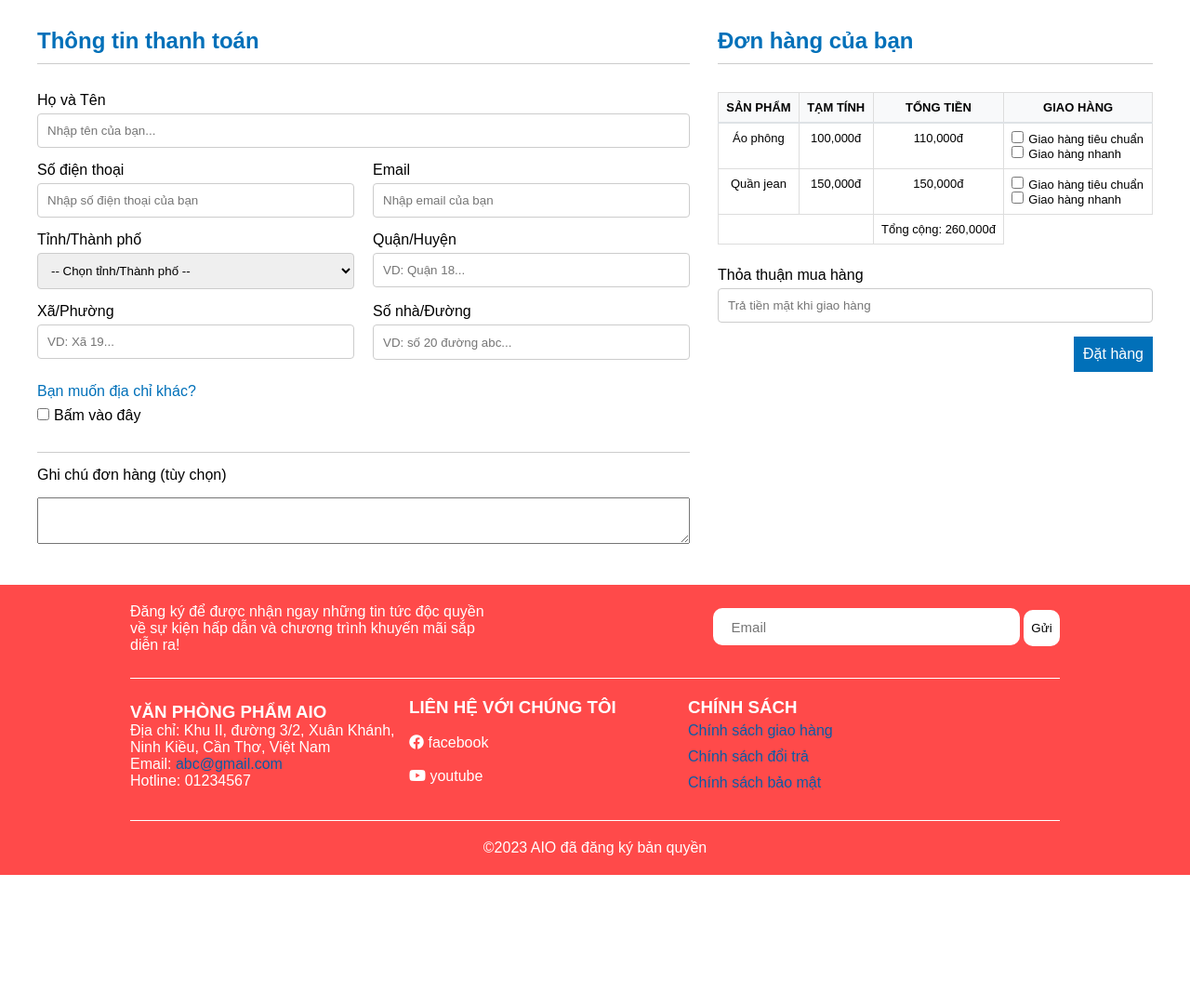
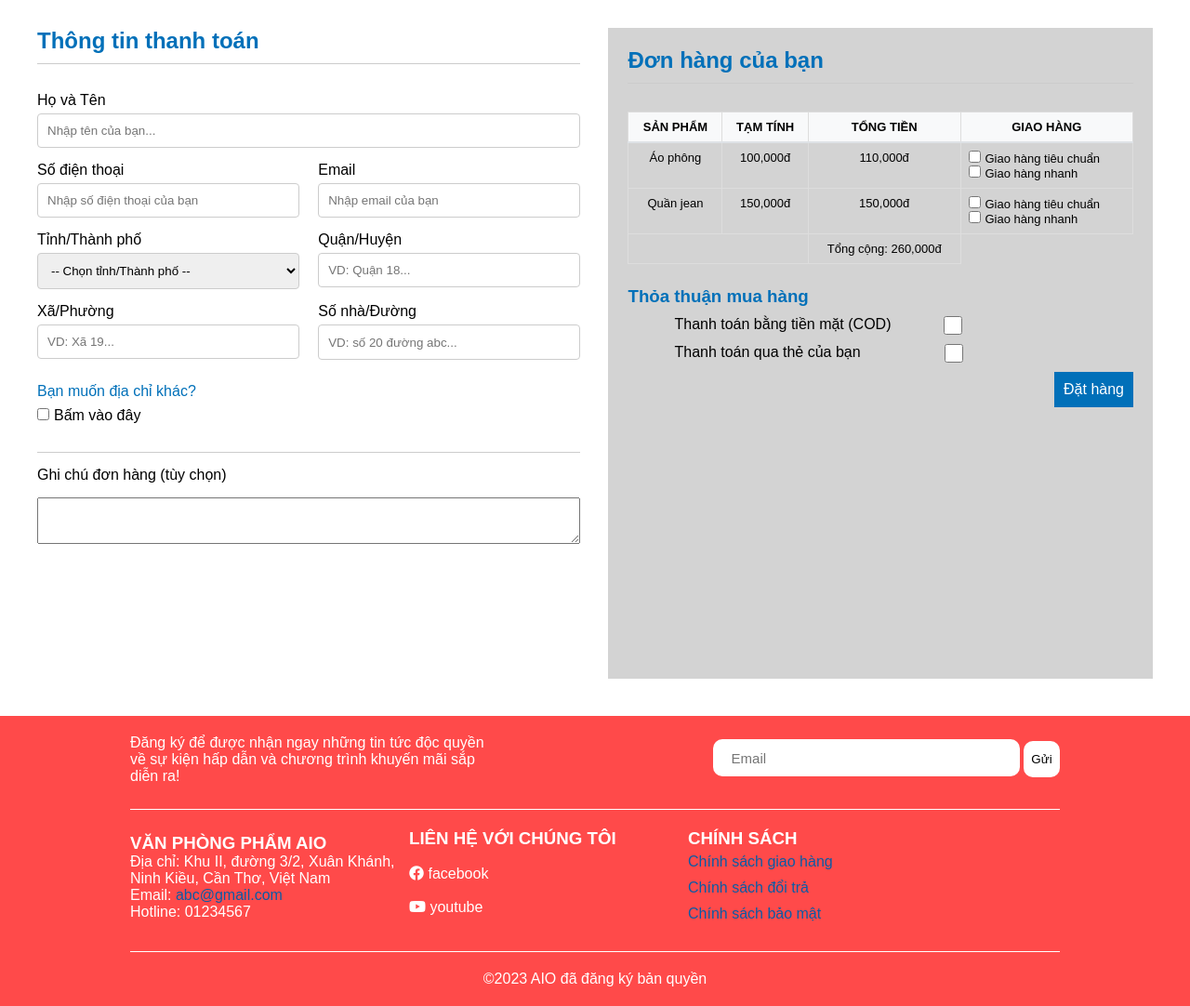
Before and after one commit to Taikonn09/PTHTW-Nhom09, a PHP site: page /thanhtoan.html in a window 1280 px wide. Shown: the part 200-1282 px from the top of the page at 93% size. Before the commit the page ends 1141 px from the top, so only its background shows below. Run offline with PHP 8.4, Linux system fonts and the light colour scheme.

Commit message:
tài upload

```diff
--- a/css/thanhtoan.css
+++ b/css/thanhtoan.css
@@ -23,7 +23,8 @@ body{
 }
 #left-pay-page{
   margin-right: 15px;
-  width: 60%;
+  width: 50%;
+  height: 700px;
 }
 
 .infomation{
@@ -113,6 +114,11 @@ textarea{
   padding: 15px 15px;
   font-size: 15px;
 }
+#show-addrest{
+    /* display: none; */
+    transition: display 0.3s linear;
+
+}
 
 .input-addrest{
   margin-top: 10px;
@@ -125,7 +131,10 @@ textarea{
 /*right*/
 #right-pay-page{
   margin-left: 15px;
-  width: 40%;
+  width: 50%;
+  border: 1px solid lightgray;
+  background-color: lightgray;
+  padding: 20px 20px;
 }
 
 table {
@@ -167,6 +176,23 @@ input[type="checkbox"] {
   margin-right: 5px;
 }
 
+.pay-method{
+  display: flex;
+  margin: 10px 0px;
+  margin-left: 50px;
+}
+.pay-method input{
+  width: 20px;
+  height: 20px;
+  margin-left: 90px;
+  cursor: pointer;
+}
+
+#input-bank-card input{
+  margin: 10px 0px;
+  width: 100%;
+}
+
 .checkout-btn{
   background-color: #0170B9;
   color: #fff;
@@ -178,4 +204,5 @@ input[type="checkbox"] {
 .checkout-btn:hover{
   background-color: black;
   color: #fff;
+  transition: all 0.5s ease-in-out;
 }
--- a/js/cart.js
+++ b/js/cart.js
@@ -11,7 +11,6 @@ function showCart() {
 }
 
 //-----------------------------------
-
 
 const btn = document.querySelectorAll("button");
 
@@ -52,7 +51,6 @@ function cartTotal() {
 document.getElementById("show-cart").style.display = "none"
 
 
-
 /*-------------Đại (pop-up addrest user)---------------*/
 function filterCity(keyword) {
     const citySelect = document.getElementById("city");
@@ -65,12 +63,11 @@ function filterCity(keyword) {
     }
 }
 
-function oneclick() {
+function showAddrest() {
     // Lấy phần tử input từ DOM
-    let inputElement = document.getElementById("input");
-
+    let inputElement = document.getElementById("input-addrest");
     // Kiểm tra trạng thái của checkbox
-    if (document.getElementById("checkbox").checked) {
+    if (document.getElementById("show-addrest").checked) {
         // Nếu checkbox được chọn, hiển thị phần tử input
         inputElement.style.display = "block";
     } else {
@@ -78,3 +75,16 @@ function oneclick() {
         inputElement.style.display = "none";
     }
 }
+
+function showBankCard() {
+    // Lấy phần tử input từ DOM
+    let inputElement = document.getElementById("input-bank-card");
+    // Kiểm tra trạng thái của checkbox
+    if (document.getElementById("show-bank-card").checked) {
+        // Nếu checkbox được chọn, hiển thị phần tử input
+        inputElement.style.display = "block";
+    } else {
+        // Nếu checkbox không được chọn, ẩn phần tử input
+        inputElement.style.display = "none";
+    }
+}
--- a/thanhtoan.html
+++ b/thanhtoan.html
@@ -198,11 +198,12 @@
                 <p style="color: #0170b9">Bạn muốn địa chỉ khác?</p>
                 <p>
                     <label>
-                        <input style="margin-right: 5px;" type="checkbox" id="checkbox" onclick="oneclick()">Bấm vào đây
+                        <input style="margin-right: 5px;" type="checkbox" id="show-addrest" onchange="showAddrest()">Bấm
+                        vào đây
                     </label>
                 </p>
-                <p id="input" class="input-addrest" style="display:none;">
-                    <label style="margin-top: 10px;" for="inputText">Nhập vào địa chỉ của bạn</label>
+                <p id="input-addrest" class="input-addrest" style="display:none;">
+                    <label style="margin-top: 10px;" for="inputText">Nhập vào địa chỉ của bạn:</label>
                     <input type="text" id="inputText" placeholder="VD: Sô 21, đường abc">
                 </p>
             </div>
@@ -250,10 +251,27 @@
                 </tbody>
             </table>
 
-            <form action="">
-                <label for="">Thỏa thuận mua hàng</label>
-                <input type="text" name="" id="" placeholder="Trả tiền mặt khi giao hàng">
-            </form>
+            <div>
+                <div>
+                <h3 style="margin-bottom: 10px; color: #0170B9">Thỏa thuận mua hàng</label>
+                </div>
+                <!-- <input type="text" name="" id="" placeholder="Trả tiền mặt khi giao hàng"> -->
+                <div style="border: none;">
+                    <div class="pay-method">
+                        <p>Thanh toán bằng tiền mặt (COD)</p>
+                        <input style="margin-left: 57px" type="checkbox" name="shipping">
+                    </div>
+                    <div class="pay-method">
+                        <p>Thanh toán qua thẻ của bạn</p>
+                        <input type="checkbox" onchange="showBankCard()" id="show-bank-card">
+                    </div>
+
+                    <p id="input-bank-card" style="display: none">
+                        <label style="margin-top: 10px;" for="inputText">Nhập số thẻ của bạn:</label>
+                        <input type="text" id="inputText" placeholder="VD: 5623 84....">
+                    </p>
+                </div>
+            </div>
             <div style="text-align: right;">
                 <button class="checkout-btn" type="submit">Đặt hàng</button>
             </div>
@@ -307,4 +325,5 @@
     </footer>
 </body>
 <script src="js/cart.js"></script>
+
 </html>
```
